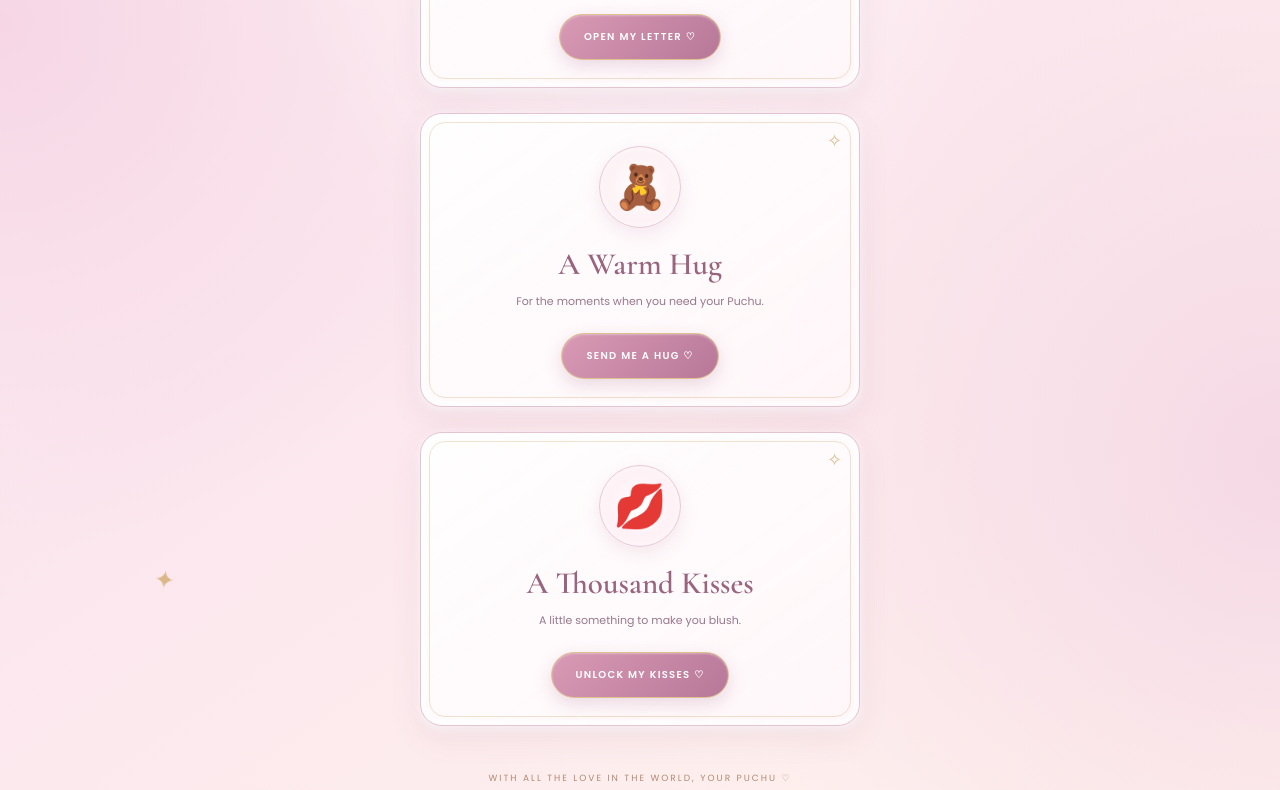
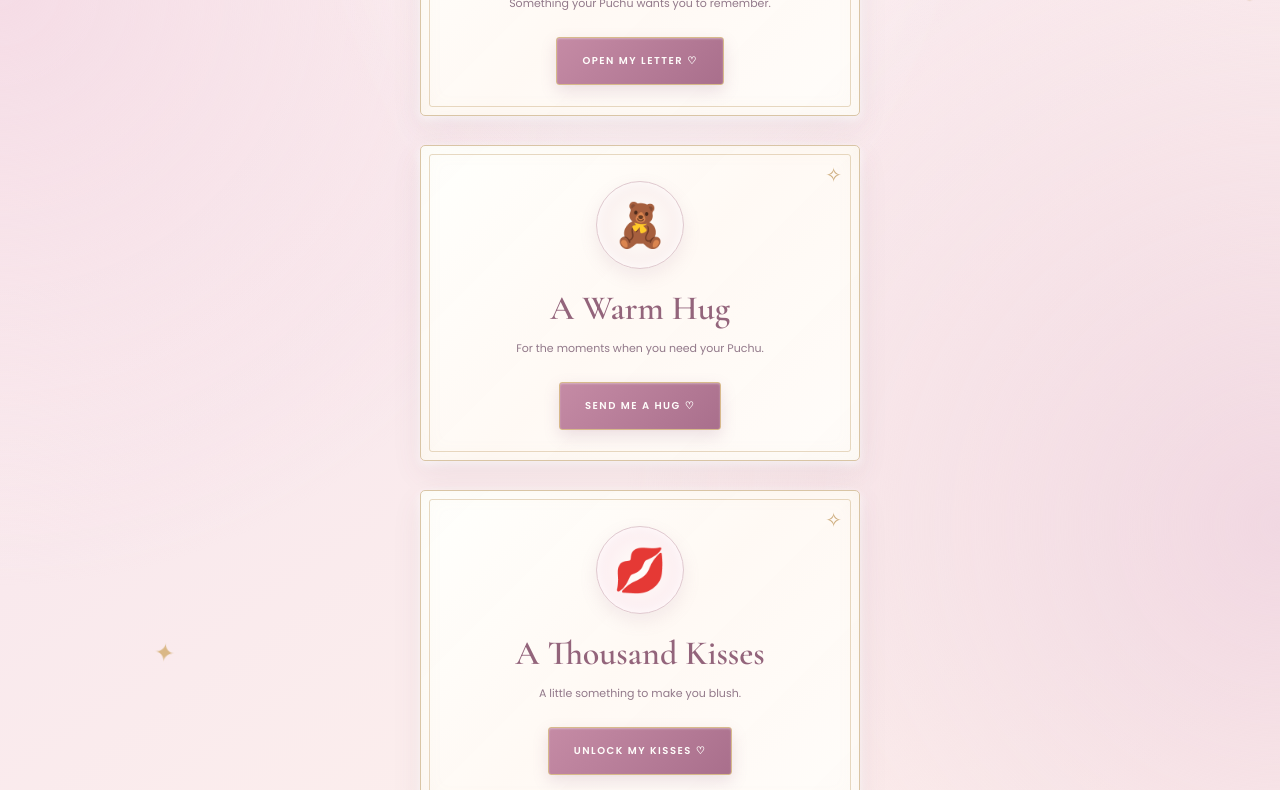
Before and after one commit to Pranab123das/A-Little-World-For-My-Princess, a plain HTML site: page little-surprises.html in a window 1280 px wide. Shown: the part 630-1420 px from the top of the page. Drawn offline with nearby package versions, Linux system fonts and the light colour scheme.

Commit message:
Update little-surprises.css

```diff
--- a/css/little-surprises.css
+++ b/css/little-surprises.css
@@ -1,7 +1,7 @@
 
 /* =====================================
    LITTLE SURPRISES FOR MY PRINCESS
-   ROYAL TREASURE ROOM
+   THE ROYAL LOVE LETTER COLLECTION
 ===================================== */
 
 .surprises-page {
@@ -14,13 +14,13 @@
     flex-direction: column;
     align-items: center;
 
-    padding: 45px 20px 35px;
+    padding: 48px 20px 38px;
 
     background:
-        radial-gradient(ellipse at 50% 5%, #ffffff 0%, transparent 48%),
-        radial-gradient(circle at 0% 45%, #f6d6e5 0%, transparent 35%),
-        radial-gradient(circle at 100% 75%, #f5d9e5 0%, transparent 35%),
-        linear-gradient(145deg, #fff8f5, #fbe6ee, #fff3ed);
+        radial-gradient(ellipse at 50% 0%, #fffefa 0%, transparent 45%),
+        radial-gradient(circle at 0% 40%, #f5dce6 0%, transparent 38%),
+        radial-gradient(circle at 100% 75%, #f1d8e2 0%, transparent 38%),
+        linear-gradient(145deg, #fff9f4, #f9e9ed, #fff4ed);
 
     color: #765568;
     text-align: center;
@@ -32,22 +32,24 @@
 
 .surprises-page::before,
 .surprises-page::after {
-    content: "✧";
+    content: "❧";
     position: absolute;
-    color: #d5ad70;
-    opacity: 0.35;
-    font-size: 110px;
+    color: #c8a46d;
+    opacity: 0.25;
+    font-size: 105px;
     pointer-events: none;
 }
 
 .surprises-page::before {
-    top: 180px;
-    left: -38px;
+    top: 190px;
+    left: -40px;
+    transform: rotate(-35deg);
 }
 
 .surprises-page::after {
-    top: 470px;
-    right: -38px;
+    top: 530px;
+    right: -40px;
+    transform: rotate(145deg);
 }
 
 .surprises-crown {
@@ -59,13 +61,8 @@
 }
 
 @keyframes crownFloat {
-    0%, 100% {
-        transform: translateY(0);
-    }
-
-    50% {
-        transform: translateY(-7px);
-    }
+    0%, 100% { transform: translateY(0); }
+    50% { transform: translateY(-7px); }
 }
 
 .surprise-sparkle {
@@ -112,9 +109,9 @@
 .royal-label {
     font-family: 'Poppins', sans-serif;
     font-size: 9px;
-    letter-spacing: 2.5px;
+    letter-spacing: 3px;
     font-weight: 500;
-    color: #b18a72;
+    color: #ae8a70;
 }
 
 .surprises-heading {
@@ -123,13 +120,13 @@
     line-height: 1.05;
     font-weight: 600;
     margin: 15px 0;
-    color: #98647e;
+    color: #92647c;
     text-shadow: 0 3px 15px rgba(189, 130, 159, 0.12);
 }
 
 .surprises-heading span {
     display: block;
-    color: #c17f9e;
+    color: #bd829e;
     font-style: italic;
 }
 
@@ -138,12 +135,12 @@
     font-size: 12px;
     line-height: 1.9;
     max-width: 340px;
-    margin: 8px auto 38px;
-    color: #98788c;
+    margin: 8px auto 40px;
+    color: #96788a;
 }
 
 /* =====================================
-   GIFT COLLECTION
+   LETTER COLLECTION
 ===================================== */
 
 .surprise-gifts {
@@ -152,59 +149,63 @@
 
     display: flex;
     flex-direction: column;
-    gap: 25px;
+    gap: 29px;
 }
 
 /* =====================================
-   INDIVIDUAL TREASURE BOXES
+   INDIVIDUAL LOVE LETTERS
 ===================================== */
 
 .surprise-gift {
     position: relative;
 
-    padding: 32px 21px 27px;
+    padding: 35px 23px 30px;
 
-    border: 1px solid #e4c4d1;
-    border-radius: 22px;
+    border: 1px solid #d9c5a5;
+    border-radius: 5px;
 
     background:
-        linear-gradient(145deg,
-            rgba(255,255,255,0.96),
-            rgba(255,247,249,0.91));
+        linear-gradient(
+            135deg,
+            rgba(255,255,252,0.98),
+            rgba(255,249,244,0.97),
+            rgba(255,252,249,0.98)
+        );
 
     box-shadow:
-        0 12px 30px rgba(146, 93, 120, 0.10),
+        0 12px 30px rgba(126, 83, 105, 0.09),
         0 3px 8px rgba(255,255,255,0.9),
-        inset 0 0 0 5px rgba(255,255,255,0.45);
-
-    backdrop-filter: blur(10px);
+        inset 0 0 25px rgba(205, 174, 130, 0.07);
 
     transition:
         transform 0.3s ease,
         box-shadow 0.3s ease;
 }
 
-/* GOLDEN INNER BORDER */
+/* INNER GOLDEN FRAME */
 
 .surprise-gift::before {
     content: "";
     position: absolute;
     inset: 8px;
-    border: 1px solid rgba(205, 164, 94, 0.30);
-    border-radius: 16px;
+
+    border: 1px solid rgba(193, 157, 103, 0.38);
+    border-radius: 3px;
+
     pointer-events: none;
 }
 
-/* DECORATIVE TOP ORNAMENT */
+/* LITTLE ROYAL CORNER ORNAMENT */
 
 .surprise-gift::after {
     content: "✧";
     position: absolute;
-    top: 13px;
+    top: 14px;
     right: 17px;
-    font-size: 18px;
-    color: #d1ad72;
-    opacity: 0.8;
+
+    font-size: 20px;
+    color: #c6a16b;
+    opacity: 0.85;
 }
 
 .surprise-gift:active {
@@ -212,108 +213,108 @@
 }
 
 /* =====================================
-   GIFT ICONS
+   LETTER EMBLEMS
 ===================================== */
 
 .gift-icon {
-    width: 82px;
-    height: 82px;
+    width: 88px;
+    height: 88px;
 
     display: flex;
     align-items: center;
     justify-content: center;
 
-    margin: 0 auto 17px;
+    margin: 0 auto 20px;
 
     font-size: 43px;
 
     border-radius: 50%;
 
     background:
-        radial-gradient(circle, #fff 0%, #fff3f7 70%, #f8dce8 100%);
+        radial-gradient(circle, #fffefa 0%, #fff4f5 72%, #f4e1e6 100%);
 
-    border: 1px solid #e8c8d5;
+    border: 1px solid #dfc9cf;
 
     box-shadow:
-        0 6px 18px rgba(189, 130, 159, 0.17),
-        inset 0 0 12px rgba(255,255,255,0.9);
+        0 7px 18px rgba(157, 106, 129, 0.12),
+        inset 0 0 13px rgba(255,255,255,0.95);
 }
 
-/* INDIVIDUAL GIFT COLORS */
-
 #reminderGift .gift-icon {
-    background: radial-gradient(circle, #fff, #fff0f3);
+    background: radial-gradient(circle, #fffefa, #fff0f2);
 }
 
 #hugGift .gift-icon {
-    background: radial-gradient(circle, #fff, #fce8ed);
+    background: radial-gradient(circle, #fffefa, #f8e9e9);
 }
 
 #kissGift .gift-icon {
-    background: radial-gradient(circle, #fff, #ffe6ef);
+    background: radial-gradient(circle, #fffefa, #fbe5ec);
 }
 
 /* =====================================
-   GIFT TITLES AND DESCRIPTIONS
+   LETTER TITLES AND DESCRIPTIONS
 ===================================== */
 
 .surprise-gift h2 {
     font-family: 'Cormorant Garamond', serif;
-    font-size: 31px;
+    font-size: 34px;
+    line-height: 1.15;
     font-weight: 600;
-    color: #98647e;
-    margin: 5px 0 9px;
+    color: #93647b;
+    margin: 7px 0 10px;
 }
 
 .surprise-gift p {
     font-family: 'Poppins', sans-serif;
     font-size: 11px;
-    line-height: 1.8;
-    margin: 0 auto 21px;
-    color: #98788c;
+    line-height: 1.9;
+    margin: 0 auto 23px;
+    color: #92798a;
 }
 
 /* =====================================
-   ROYAL BUTTONS
+   ROSE GOLD LETTER BUTTONS
 ===================================== */
 
 .surprise-gift button {
     position: relative;
     z-index: 1;
 
-    border: 1px solid #e0c18e;
-    border-radius: 35px;
+    border: 1px solid #d7b98b;
+    border-radius: 3px;
 
-    padding: 14px 24px;
+    padding: 15px 25px;
 
     background:
-        linear-gradient(135deg, #d99ab5, #b77798);
+        linear-gradient(135deg, #c58ba5, #a96f8c);
 
-    color: white;
+    color: #fffdfb;
 
     font-family: 'Poppins', sans-serif;
     font-size: 10px;
     font-weight: 600;
-    letter-spacing: 1.3px;
+    letter-spacing: 1.5px;
 
     box-shadow:
-        0 6px 17px rgba(168, 110, 144, 0.23),
+        0 6px 16px rgba(151, 94, 125, 0.18),
         inset 0 1px 2px rgba(255,255,255,0.35);
 
     cursor: pointer;
 
     transition:
         transform 0.25s ease,
-        box-shadow 0.25s ease;
+        box-shadow 0.25s ease,
+        background 0.25s ease;
 }
 
 .surprise-gift button:active {
     transform: scale(0.94);
-    box-shadow: 0 3px 8px rgba(168, 110, 144, 0.2);
+    box-shadow: 0 3px 8px rgba(151, 94, 125, 0.18);
 }
 
 /* =====================================
-   MESSAGE REVEALS
+   OPENED LETTER / PARCHMENT REVEAL
 ===================================== */
 
 .gift-reveal {
@@ -321,26 +322,42 @@
 
     position: relative;
 
-    margin-top: 23px;
-    padding: 23px 17px;
+    margin-top: 25px;
+    padding: 25px 19px;
 
-    border: 1px solid #e7d2af;
-    border-radius: 5px;
+    border: 1px solid #ddc8a7;
+    border-radius: 3px;
 
     background:
-        linear-gradient(135deg, #fffdf6, #fff5e9, #fffaf1);
+        radial-gradient(ellipse at top, #fffef9, transparent 75%),
+        linear-gradient(135deg, #fffaf0, #fff5e9, #fffaf3);
 
-    color: #805c72;
+    color: #795d70;
 
-    font-family: 'Poppins', sans-serif;
-    font-size: 12px;
-    line-height: 2;
+    font-family: 'Cormorant Garamond', serif;
+    font-size: 19px;
+    line-height: 1.85;
+    font-weight: 500;
 
     white-space: pre-line;
+    text-align: center;
 
     box-shadow:
-        inset 0 0 18px rgba(198,155,85,0.07),
-        0 5px 15px rgba(112,76,83,0.07);
+        inset 0 0 20px rgba(198,155,85,0.08),
+        0 5px 15px rgba(112,76,83,0.06);
+}
+
+/* SMALL LETTER SEPARATOR */
+
+.gift-reveal::before {
+    content: "❧  ♡  ❧";
+    display: block;
+
+    margin-bottom: 16px;
+
+    color: #bd9a6b;
+    font-size: 17px;
+    letter-spacing: 5px;
 }
 
 .gift-reveal.show {
@@ -365,14 +382,14 @@
 ===================================== */
 
 .surprises-footer {
-    margin-top: 43px;
+    margin-top: 46px;
 
     font-family: 'Poppins', sans-serif;
     font-size: 9px;
     letter-spacing: 2px;
-    line-height: 2.2;
+    line-height: 2.3;
 
-    color: #b18a72;
+    color: #ad896f;
 }
 
 /* =====================================
@@ -464,16 +481,20 @@
     }
 
     .surprise-gift {
-        padding: 27px 16px;
+        padding: 29px 17px;
     }
 
     .surprises-heading {
         font-size: 37px;
     }
 
+    .surprise-gift h2 {
+        font-size: 31px;
+    }
+
     .gift-reveal {
-        padding: 19px 13px;
-        font-size: 11px;
+        padding: 21px 13px;
+        font-size: 18px;
     }
 }
 
```
